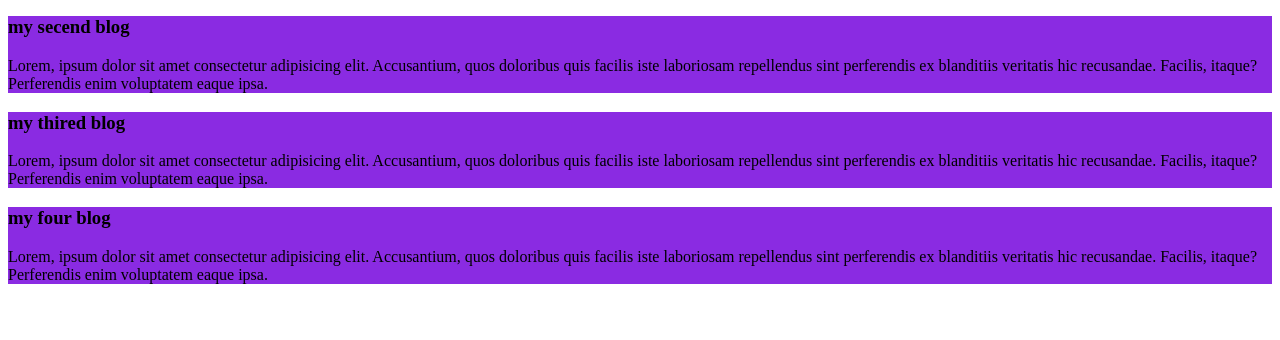
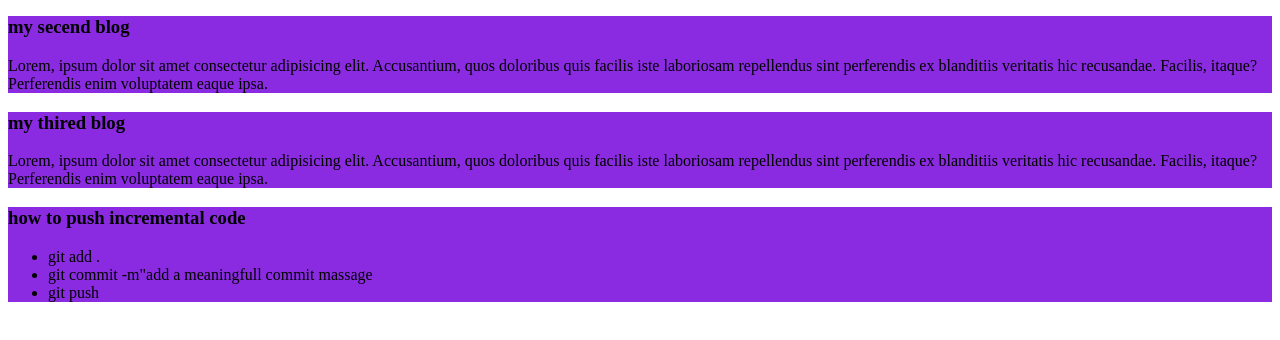
Before and after one commit to mdrohithasan/my-first-website, a plain HTML site: page index.html in a window 1280 px wide. Shown: the part 98-438 px from the top of the page. Drawn offline with Linux system fonts and the light colour scheme.

Commit message:
added a list to push

```diff
--- a/index.html
+++ b/index.html
@@ -20,8 +20,14 @@
         <p>Lorem, ipsum dolor sit amet consectetur adipisicing elit. Accusantium, quos doloribus quis facilis iste laboriosam repellendus sint perferendis ex blanditiis veritatis hic recusandae. Facilis, itaque? Perferendis enim voluptatem eaque ipsa.</p>
     </div>
     <div>
-        <h3> my four blog</h3>
-        <p>Lorem, ipsum dolor sit amet consectetur adipisicing elit. Accusantium, quos doloribus quis facilis iste laboriosam repellendus sint perferendis ex blanditiis veritatis hic recusandae. Facilis, itaque? Perferendis enim voluptatem eaque ipsa.</p>
+        <h3>how to push incremental code</h3>
+        <ul>
+            <li>git add .</li>
+            <li>git commit -m"add a meaningfull commit massage</li>
+            <li>git push</li>
+        </ul>
     </div>
+
+
 </body>
 </html>
```
